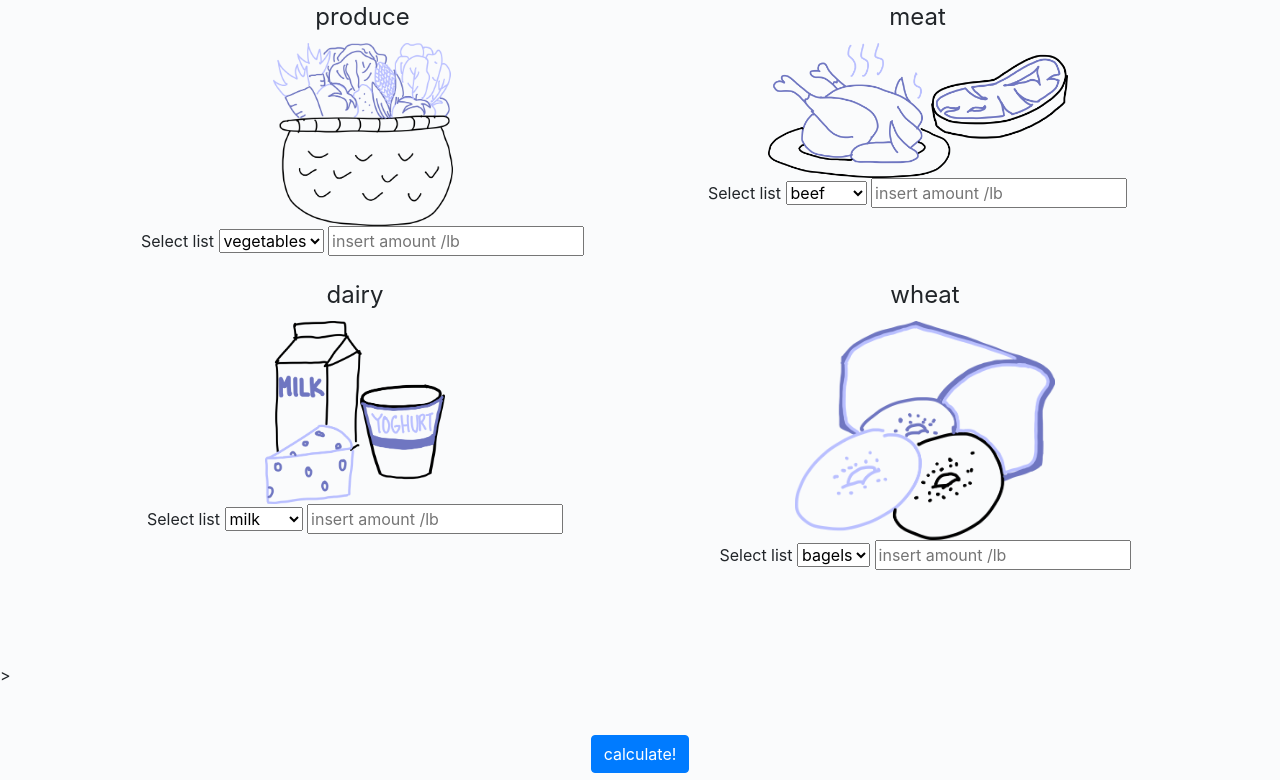
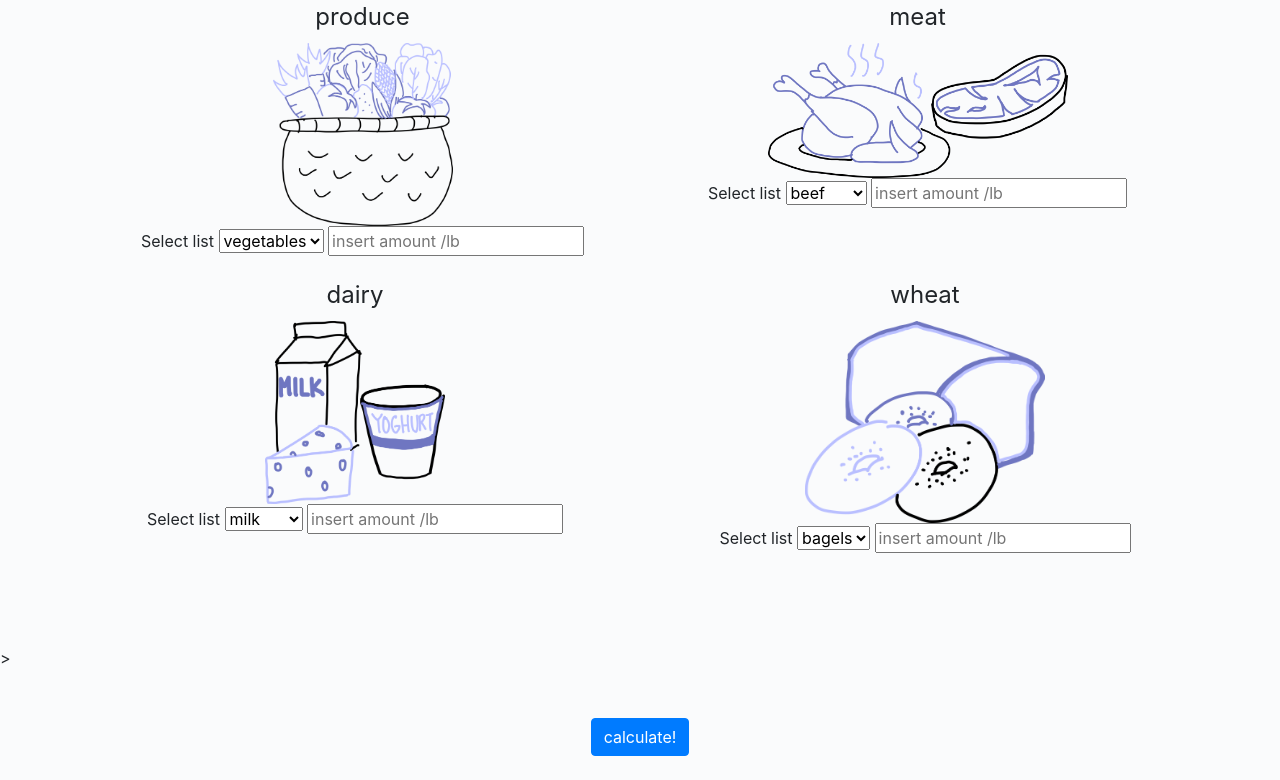
Before and after one commit to MLH/mlh-hackathon-flask-starter, a Flask app: page / in a window 1280 px wide. Shown: the part 522-1302 px from the top of the page. Run offline with Flask 2, Linux system fonts and the light colour scheme; some libraries are stand-ins or nearby versions.

Commit message:
insert photos

```diff
--- a/app/templates/home/index.html
+++ b/app/templates/home/index.html
@@ -64,7 +64,7 @@
                 <div class="col-sm">
                     <form class="left">
                         <fieldset>
-                            <img src="{{ url_for('static', filename='img/wheat.png') }}" class="w-1000 " style="max-width:260px;"/>
+                            <img src="{{ url_for('static', filename='img/wheat.png') }}" class="w-1000 " style="max-width:240px;"/>
                             <legend>wheat</legend>
                             <p>
                                 <label>Select list</label>
```
